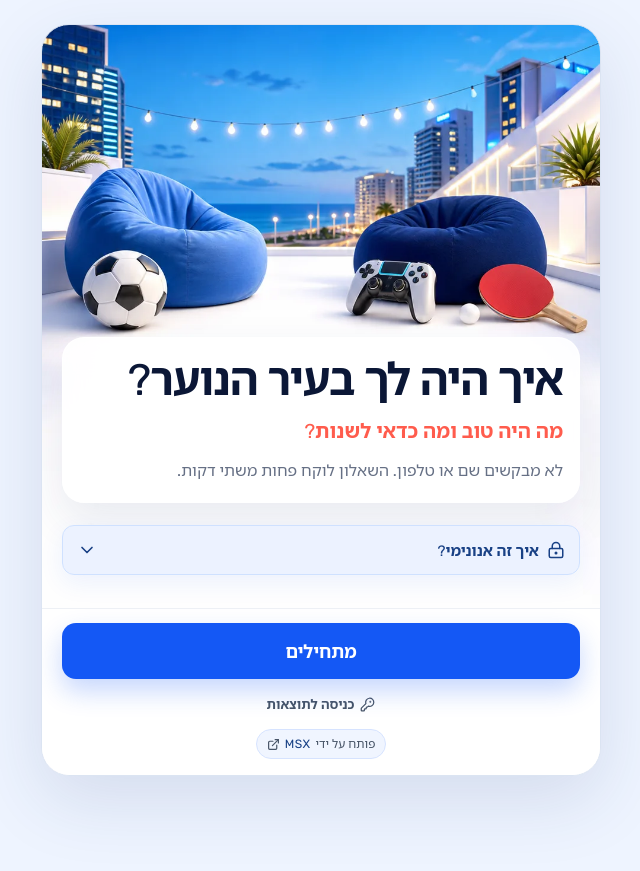
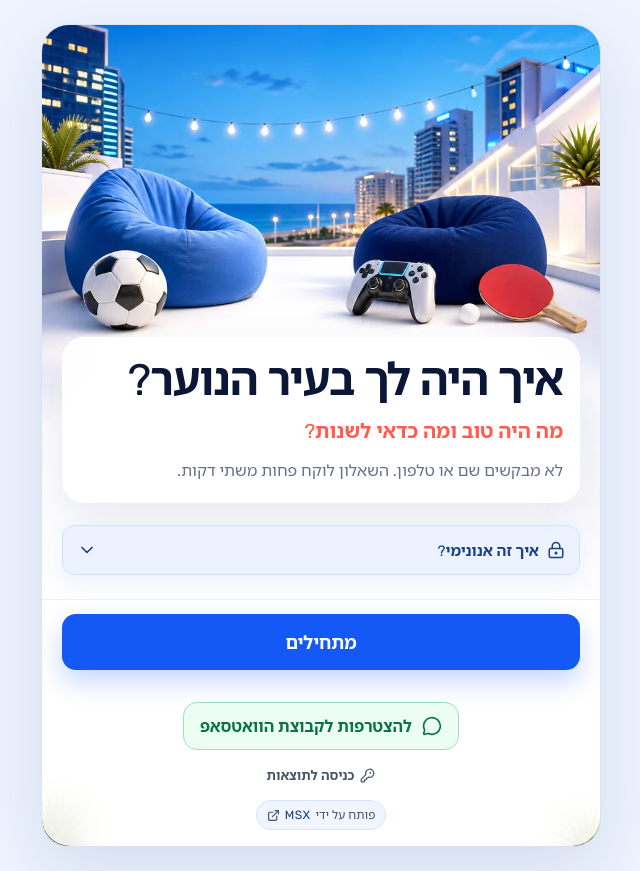
Before and after one commit to MichaelMishaev/anonTeenReport, a React (Vite) app: page / in a window 1280 px wide. Shown: the whole page, without its empty margins (319-959 px from the left). Before the commit the page ends 800 px from the top, so only its background shows below. Built offline with nearby package versions, Linux system fonts and the light colour scheme.

Commit message:
Show WhatsApp group link on welcome screen

```diff
--- a/src/App.tsx
+++ b/src/App.tsx
@@ -935,6 +935,15 @@ export function App() {
           >
             מתחילים
           </button>
+          <a
+            className="whatsapp-group-link"
+            href="https://chat.whatsapp.com/KuBIAtFiMMOEbVMByJzywJ?mode=gi_t"
+            target="_blank"
+            rel="noreferrer"
+          >
+            <MessageCircle size={20} aria-hidden="true" />
+            <span>להצטרפות לקבוצת הוואטסאפ</span>
+          </a>
           <button className="admin-entry" type="button" onClick={openAdminLogin}>
             <KeyRound size={15} aria-hidden="true" />
             כניסה לתוצאות
```
